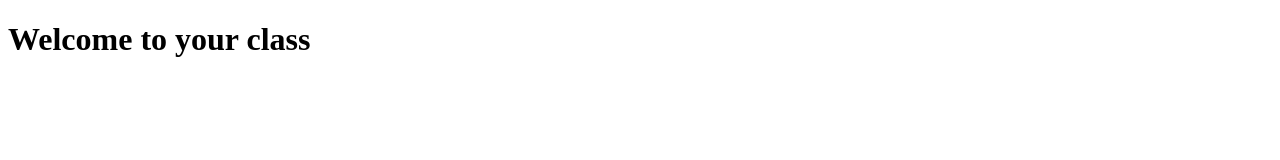
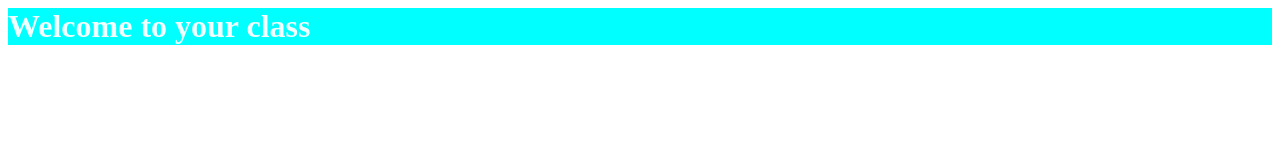
Before and after one commit to mdazadhossainbd/projecet001, a plain HTML site: page index.html in a window 1280 px wide. Drawn offline with Linux system fonts and the light colour scheme; files that its build step writes are made by us from their sources.

Commit message:
Added a.html and a.css

```diff
--- a/index.html
+++ b/index.html
@@ -3,6 +3,7 @@
 <head>
     <meta charset="UTF-8">
     <meta name="viewport" content="width=device-width, initial-scale=1.0">
+    <link rel="stylesheet" href="style.css">
     <title>Document</title>
 </head>
 <body>
--- /dev/null
+++ b/style/style.css
@@ -0,0 +1,5 @@
+h1{
+    background-color: aqua;
+    color: azure;
+    margin: 0;
+}
```
